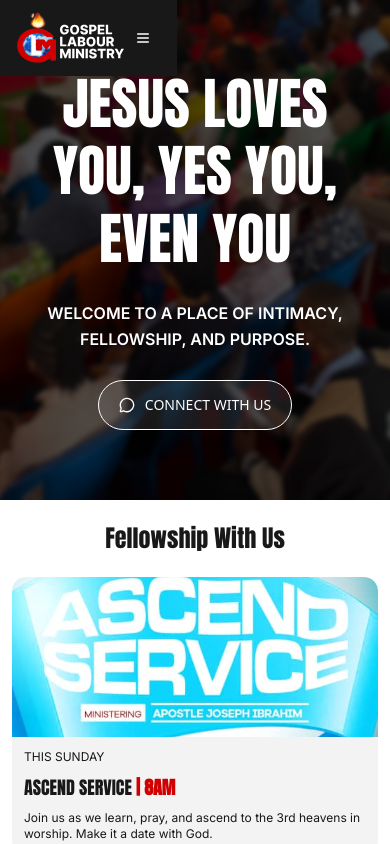
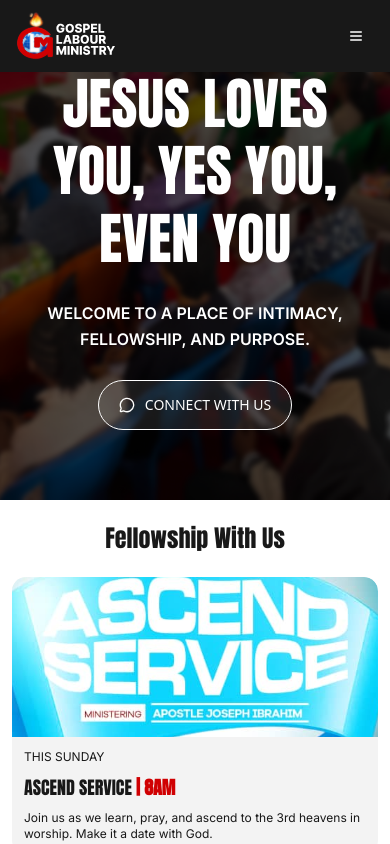
Before and after one commit to gigscode/glmhq, a Next.js app: page / in a window 390 px wide. Shown: the top 844 px of the page. Built offline with nearby package versions, Linux system fonts and the light colour scheme.

Commit message:
Fix mobile navbar width - remove safe-area padding and exclude nav from width overrides

```diff
--- a/app/android-fixes.css
+++ b/app/android-fixes.css
@@ -26,13 +26,8 @@ a,
   -webkit-tap-highlight-color: transparent;
 }
 
-/* Preserve nav safe-area padding on devices with notches */
-@supports (padding: max(0px)) {
-  nav[class*="fixed"] {
-    padding-left: max(0px, env(safe-area-inset-left));
-    padding-right: max(0px, env(safe-area-inset-right));
-  }
-}
+/* Safe-area padding removed to allow full-width navbar on mobile */
+/* If needed for devices with notches, apply padding to inner content instead of nav element */
 /* Fix for Android text selection */
 ::selection {
   background-color: rgba(255, 255, 255, 0.3);
@@ -69,16 +64,17 @@ h1, h2, h3, h4, h5, h6, p, span, div {
 }
 
 /* Prevent fixed dimensions from causing text overlap on mobile */
+/* Exclude nav elements to preserve navbar full width */
 @media only screen and (max-width: 768px) {
-  [class*="w-["],
-  [class*="h-["] {
+  [class*="w-["]:not(nav):not(nav *),
+  [class*="h-["]:not(nav):not(nav *) {
     width: auto !important;
     height: auto !important;
     max-width: 100%;
   }
 
   /* Allow responsive text sizing */
-  h1, h2, h3 {
+  h1:not(nav *), h2:not(nav *), h3:not(nav *) {
     width: 100% !important;
     height: auto !important;
   }
```
